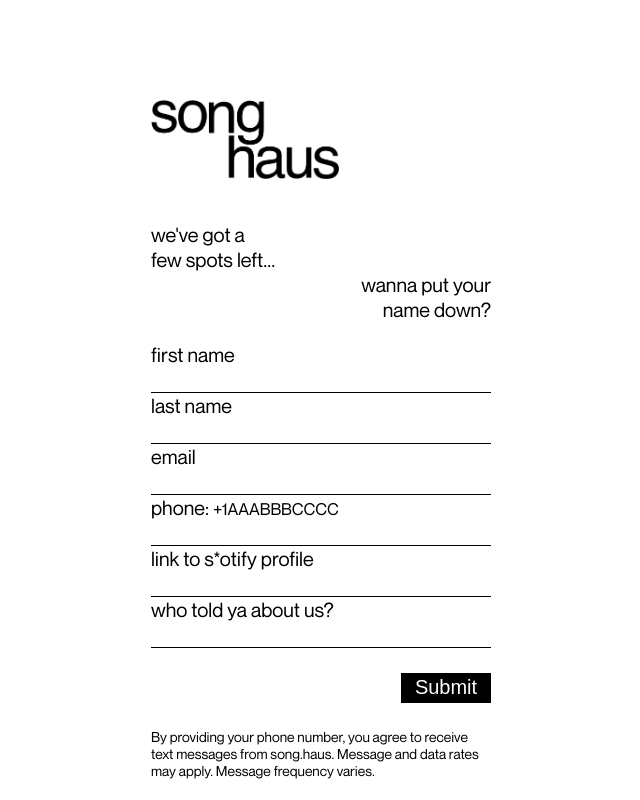
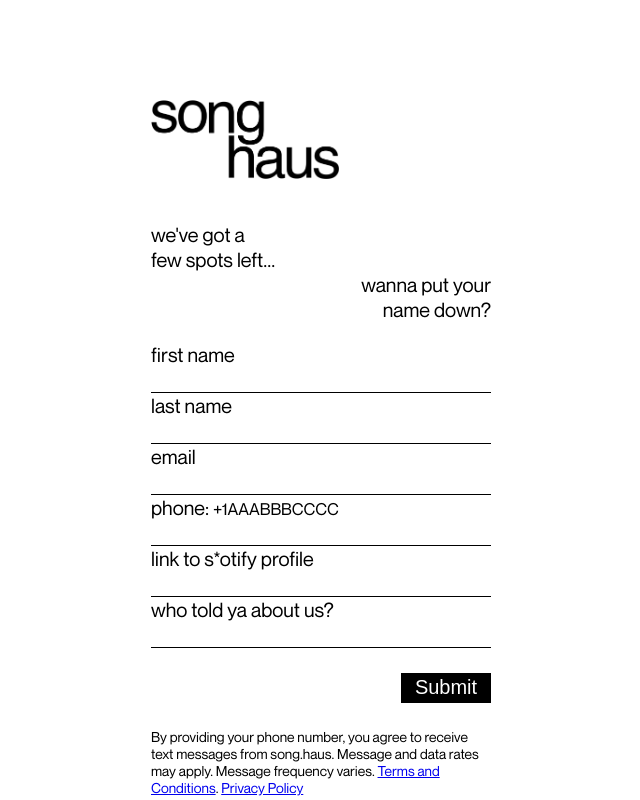
Before and after one commit to harrydshapiro/record-collection, a React (Create React App) app in the folder packages/client/: page /signup in a window 1280 px wide. Shown: the whole page, without its empty margins (319-959 px from the left). Built offline with nearby package versions, Linux system fonts and the light colour scheme; no server answers.

Commit message:
ready for twilio review again

```diff
--- a/packages/client/src/pages/Signup/Signup.tsx
+++ b/packages/client/src/pages/Signup/Signup.tsx
@@ -125,7 +125,7 @@ export function Signup (): JSX.Element {
                     <br/>
                     <input type="submit" value="Submit" onClick={onSubmit}/>
                     <br/>
-                    <span id={styles.messagingTerms}>By providing your phone number, you agree to receive text messages from song.haus. Message and data rates may apply. Message frequency varies.</span>
+                    <span id={styles.messagingTerms}>By providing your phone number, you agree to receive text messages from song.haus. Message and data rates may apply. Message frequency varies. <a href="https://docs.google.com/document/d/12VZQ3QEI59iEJYctsjPm-YuyWO80e9hE2qzJGvNuECA/edit?usp=sharing" target="_blank" rel="noreferrer">Terms and Conditions</a>. <a href="https://docs.google.com/document/d/1tAIHyhzoYazUdb3kNdEVeZMdvtQ29pCSOmb3o_wsTyM/edit?usp=sharing" target="_blank" rel="noreferrer">Privacy Policy</a></span>
                 </div>
             }
         </div>
```
Also changed, not shown: 1 other file (tests, documents, lock files or other folders).
